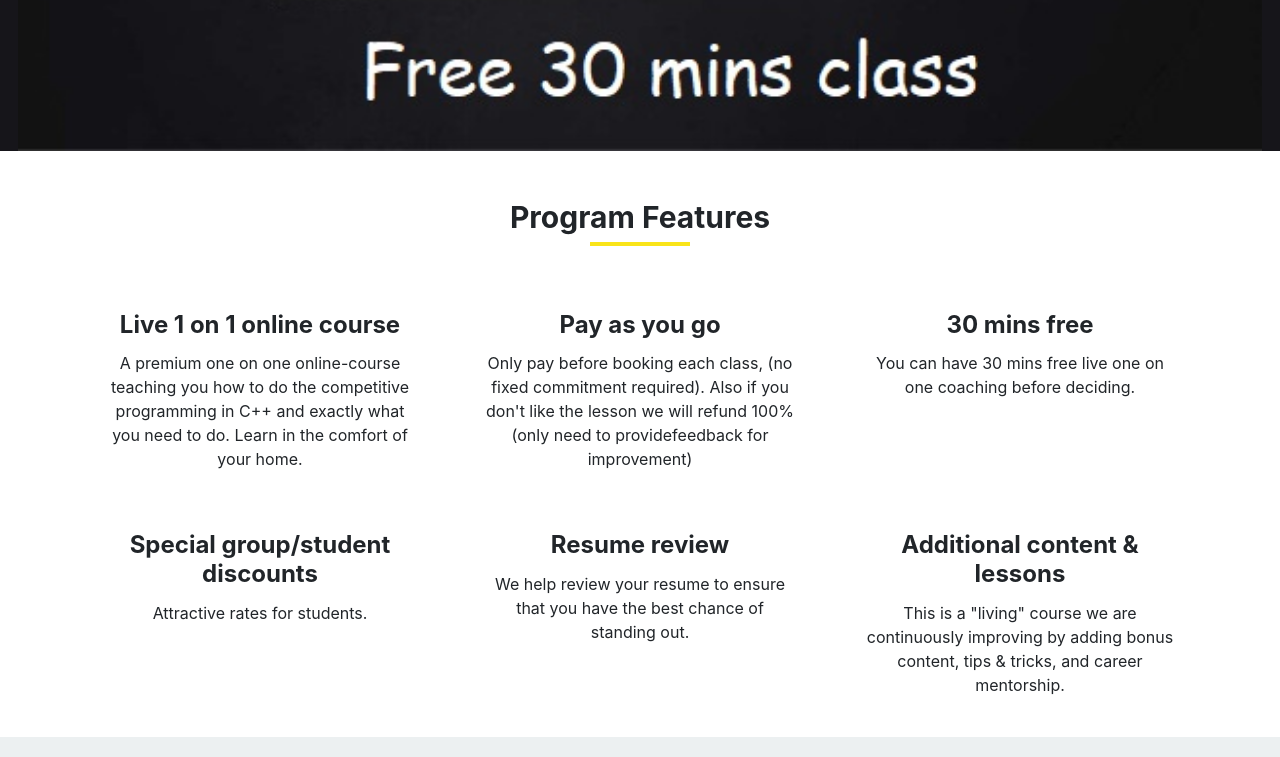
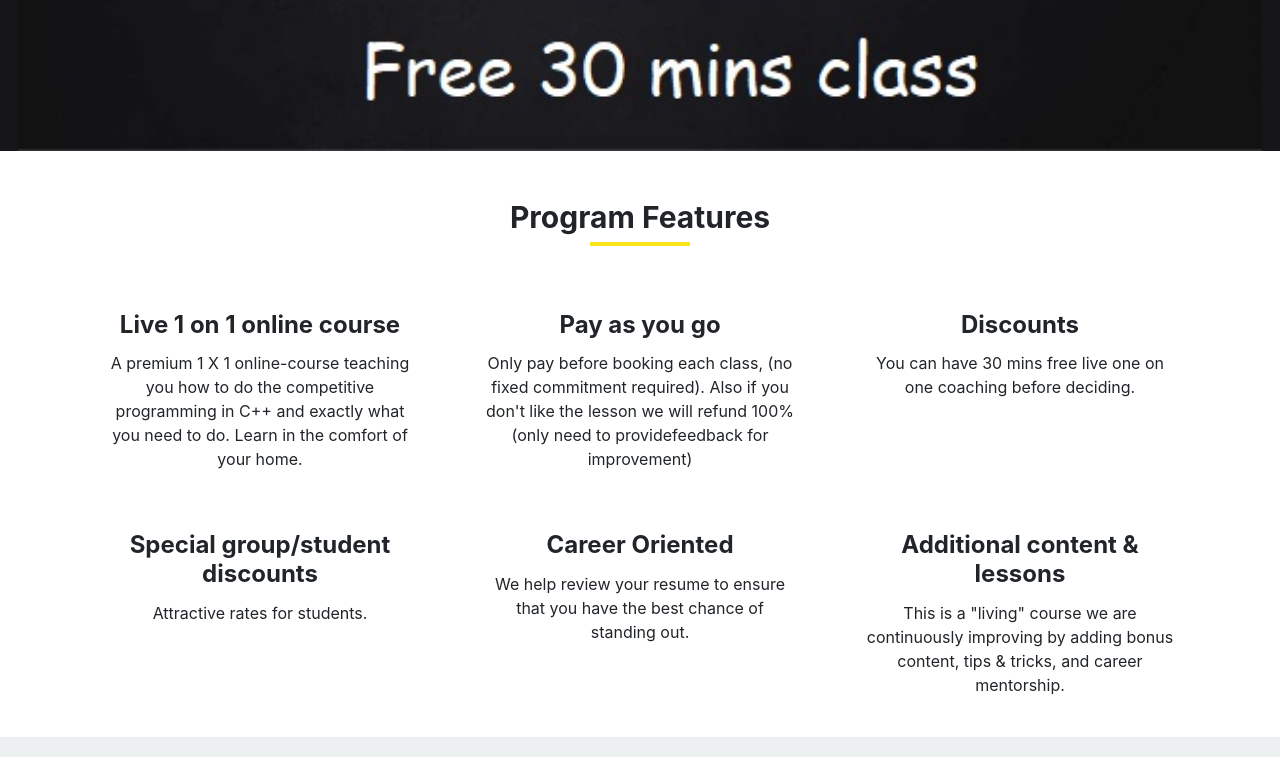
Before and after one commit to 001priyank/competitiveprograminglive, a plain HTML site: page index.html in a window 1280 px wide. Shown: the part 549-1306 px from the top of the page. Drawn offline with nearby package versions, Linux system fonts and the light colour scheme.

Commit message:
Updated text

```diff
--- a/index.html
+++ b/index.html
@@ -43,7 +43,7 @@
             <div class="card-body">
               <h4 class="card-title">Live 1 on 1 online course</h4>
               <p class="card-text">
-                A premium one on one online-course teaching you how to
+                A premium 1 X 1 online-course teaching you how to
                 do the competitive programming in C++ and exactly what you need to do.
                 Learn in the comfort of your home.
               </p>
@@ -64,7 +64,7 @@
         <div class="col-lg-4 col-md-6 col-12">
           <div class="card">
             <div class="card-body">
-              <h4 class="card-title">30 mins free</h4>
+              <h4 class="card-title">Discounts</h4>
               <p class="card-text">
                 You can have 30 mins free live one on one coaching before deciding.
               </p>
@@ -86,7 +86,7 @@
         <div class="col-lg-4 col-md-6 col-12">
           <div class="card">
             <div class="card-body">
-              <h4 class="card-title">Resume review</h4>
+              <h4 class="card-title">Career Oriented</h4>
               <p class="card-text">
                 We help review your resume to ensure that you have the best
                 chance of standing out.
```
